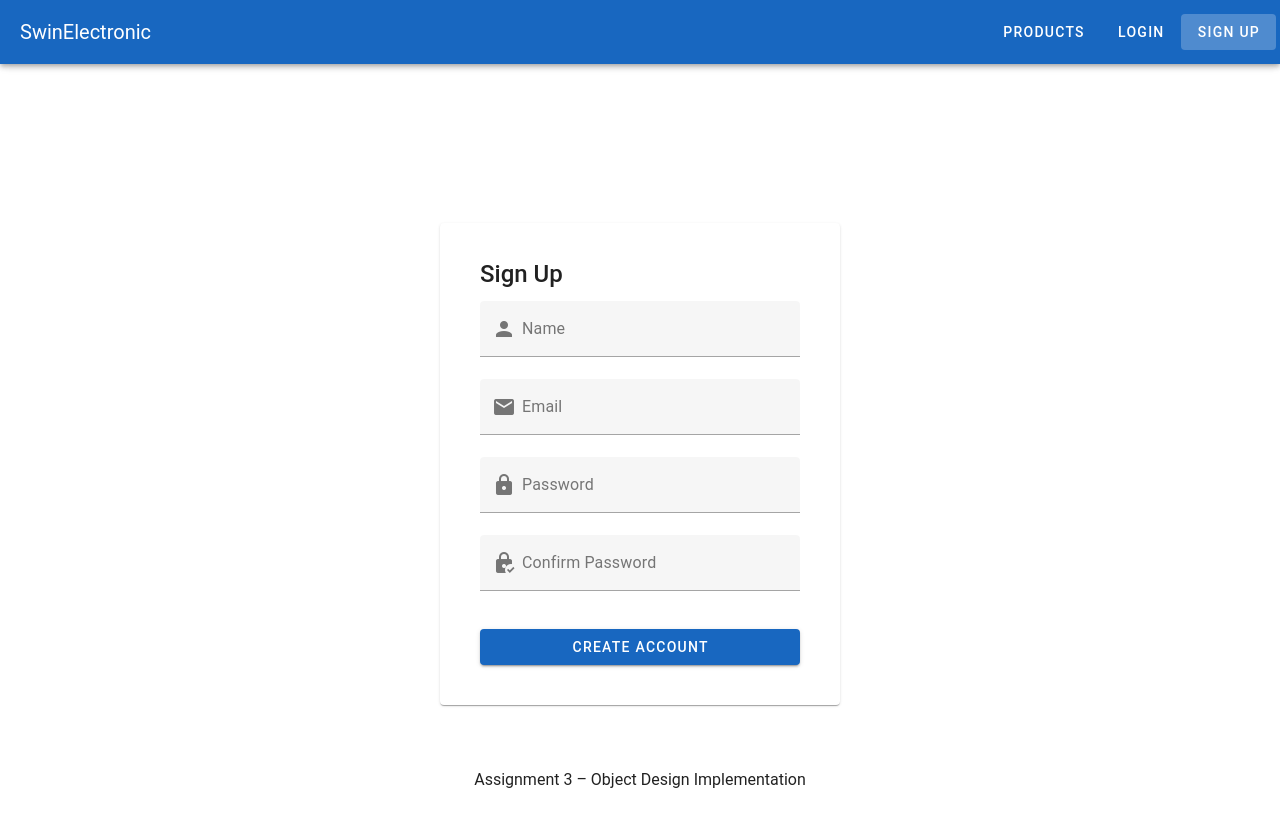
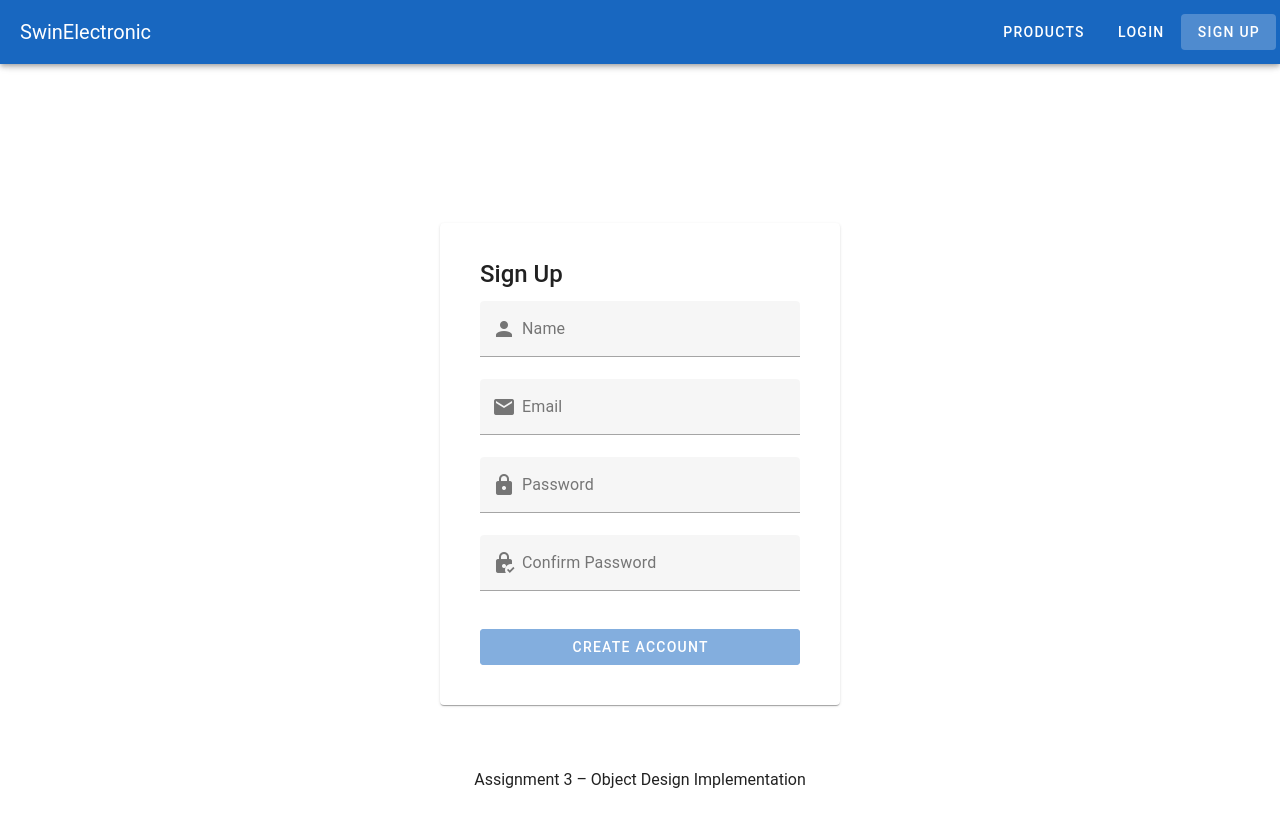
Before and after one commit to jnabulsi/swinElectronics, a Vue app in the folder frontend/: page /signup in a window 1280 px wide. Shown: the top 826 px of the page. Built offline with nearby package versions, Linux system fonts and the light colour scheme; a small style sheet from the web is missing.

Commit message:
feat: create acct button is disabled by default until all rules are satisfied

```diff
--- a/frontend/src/pages/signup.vue
+++ b/frontend/src/pages/signup.vue
@@ -4,7 +4,8 @@
       <v-card-title class="text-h5">Sign Up</v-card-title>
 
       <v-card-text>
-        <v-form @submit.prevent="handleSignup">
+        <!-- automatically sets 'valid' to true only if all fields are valid -->
+        <v-form @submit.prevent="handleSignup" ref="form" v-model="valid">
           <v-text-field :rules="[rules.required, rules.name]" label="Name" v-model="name" prepend-inner-icon="mdi-account" ></v-text-field>
 
           <v-text-field :rules="[rules.required, rules.email]" label="Email" v-model="email" type="email" prepend-inner-icon="mdi-email" />
@@ -13,7 +14,7 @@
 
           <v-text-field :rules="[rules.required, rules.match]" label="Confirm Password" v-model="confirmPassword" type="password" prepend-inner-icon="mdi-lock-check" />
           <!-- show success msg and direct to log in -->
-          <v-btn type="submit" color="primary" block class="mt-4">Create Account</v-btn>
+          <v-btn type="submit" color="primary" block class="mt-4" :disabled="!isFormValid" >Create Account</v-btn>
         </v-form>
       </v-card-text>
     </v-card>
@@ -21,7 +22,7 @@
 </template>
 
 <script setup>
-import { ref } from 'vue'
+import { ref, computed } from 'vue'
 import { useAppStore } from '@/stores/app'
 import { useRouter } from 'vue-router'
 
@@ -29,6 +30,11 @@ const name = ref('')
 const email = ref('')
 const password = ref('')
 const confirmPassword = ref('')
+const form = ref(null)
+const valid = ref(false)
+
+// Value changes based on the updates on the text field values
+const isFormValid = computed(() => valid.value)
 
 const app = useAppStore()
 const router = useRouter()
```
